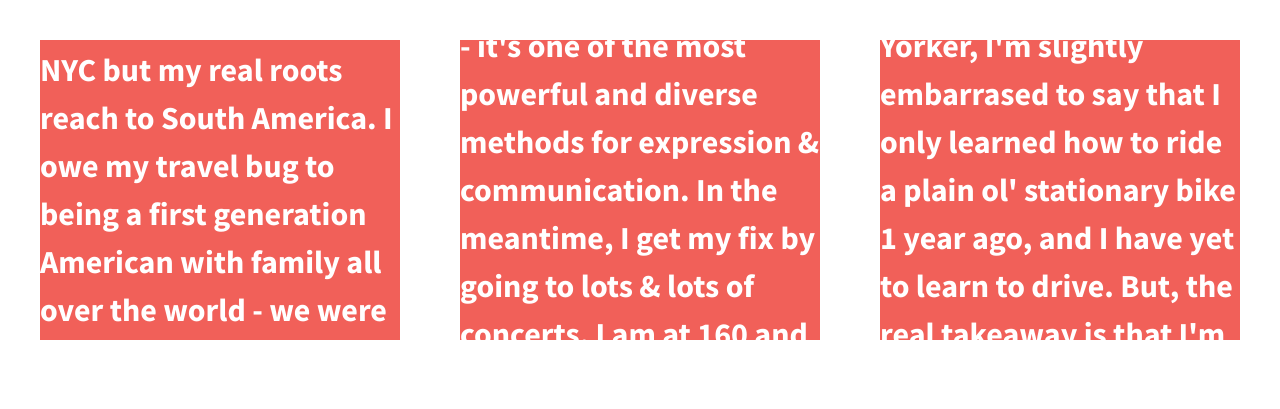
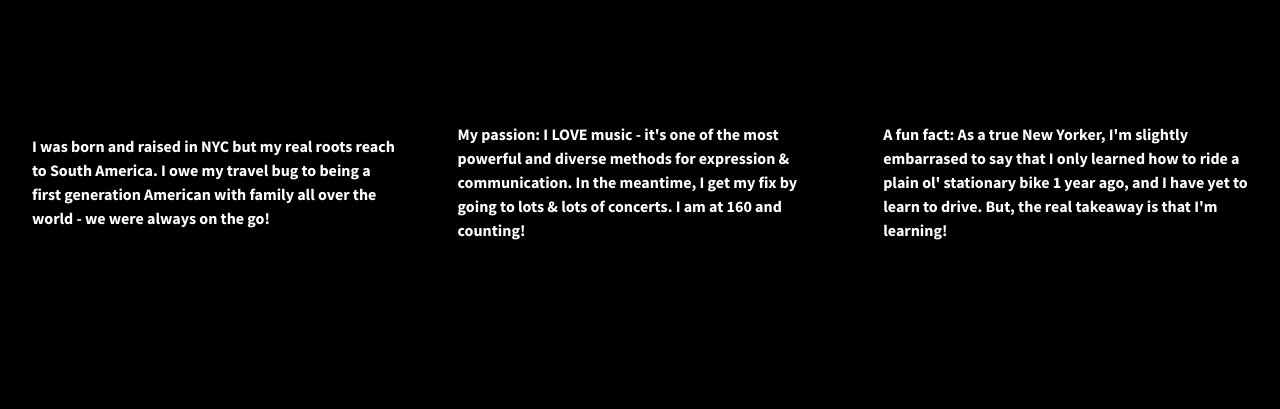
Before and after one commit to meggo15/07.01-206-divs-flexbox-starter, a plain HTML site: page index.html in a window 1280 px wide. Drawn offline with nearby package versions, Linux system fonts and the light colour scheme.

```diff
--- a/css/main.css
+++ b/css/main.css
@@ -97,14 +97,14 @@ textarea {
 
 
 html {
-  background-color: #fff;
+  background-color: black;
   height: 100%;
 }
 
 body {
   font-family: 'Source Sans Pro', sans-serif;
   padding: 2em;
-  font-size: 1.25em;
+  font-size: 1em;
   height: 100%;
 }
 
@@ -117,10 +117,10 @@ body {
 
 .div-1, .div-2, .div-3 {
   /*give the divs a width of 30%, add display:flex, set justify-content and align-items to center*/
-  color: #fff;
+  color: white;
   line-height: 1.5em;
-  font-size: 1.6em;
-  background-color: #f16059;
+  font-size: 1em;
+  background-color: black;
   height: 300px;
   width: 30%;
   align-items: center;
```
